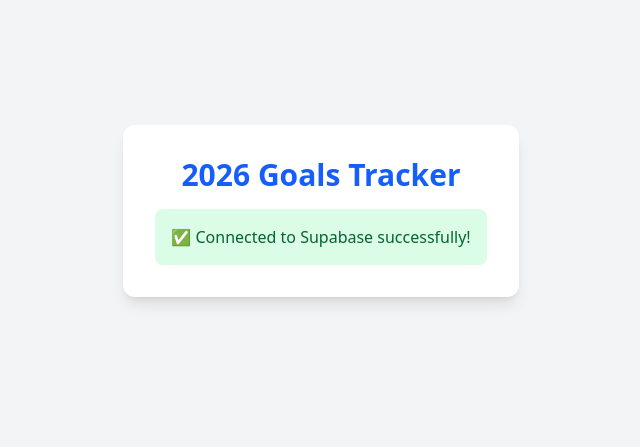
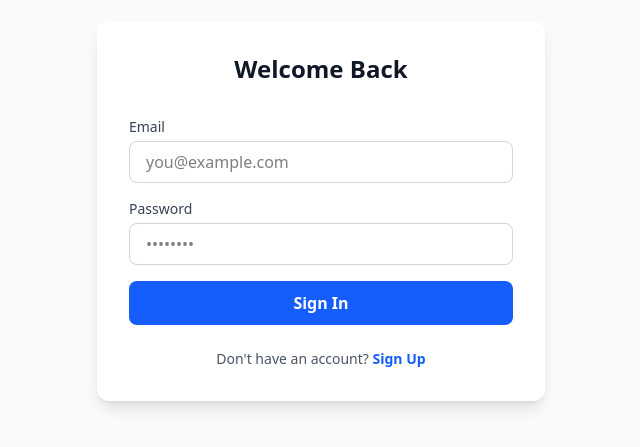
Before and after one commit to asejik/goals-2026, a React (Vite) app: page / in a window 1280 px wide. Shown: the part 189-636 px from the top of the page, without its empty margins (319-959 px from the left). Built offline with nearby package versions, Linux system fonts and the light colour scheme; no server answers; the database is empty.

Commit message:
feat: implement authentication with context and protection

```diff
--- a/src/App.jsx
+++ b/src/App.jsx
@@ -1,34 +1,48 @@
-import { useEffect, useState } from 'react';
+import { useAuth, AuthProvider } from './context/AuthContext';
+import Auth from './components/Auth';
 import { supabase } from './lib/supabase';
 
-export default function App() {
-  const [status, setStatus] = useState('Checking connection...');
+// This is an internal component to handle the logic cleanly
+function AppContent() {
+  const { user, signOut } = useAuth();
 
-  useEffect(() => {
-    async function checkConnection() {
-      try {
-        // Just try to select from the 'goals' table.
-        // It will return empty (because no data + RLS), but if it doesn't crash, we are good.
-        const { data, error } = await supabase.from('goals').select('*');
-        if (error) throw error;
-        setStatus('✅ Connected to Supabase successfully!');
-      } catch (err) {
-        setStatus('❌ Connection failed: ' + err.message);
-      }
-    }
-    checkConnection();
-  }, []);
+  if (!user) {
+    return <Auth />;
+  }
 
   return (
-    <div className="min-h-screen bg-gray-100 flex items-center justify-center">
-      <div className="bg-white p-8 rounded-xl shadow-lg text-center max-w-md">
-        <h1 className="text-3xl font-bold text-blue-600 mb-4">
-          2026 Goals Tracker
-        </h1>
-        <div className={`p-4 rounded-lg ${status.includes('✅') ? 'bg-green-100 text-green-800' : 'bg-red-100 text-red-800'}`}>
-          {status}
+    <div className="min-h-screen bg-gray-50">
+      {/* Navbar Placeholder */}
+      <nav className="bg-white shadow-sm border-b border-gray-200 px-6 py-4 flex justify-between items-center">
+        <h1 className="text-xl font-bold text-blue-600">2026 Goals</h1>
+        <div className="flex items-center gap-4">
+          <span className="text-sm text-gray-600">{user.email}</span>
+          <button
+            onClick={signOut}
+            className="text-sm text-red-600 hover:text-red-700 font-medium"
+          >
+            Sign Out
+          </button>
         </div>
-      </div>
+      </nav>
+
+      <main className="max-w-5xl mx-auto p-6">
+        <div className="bg-white rounded-xl shadow p-8 text-center">
+          <h2 className="text-2xl font-bold text-gray-800 mb-2">Welcome to your Dashboard</h2>
+          <p className="text-gray-500">You are securely logged in.</p>
+          <div className="mt-8 p-4 bg-blue-50 text-blue-800 rounded-lg inline-block">
+            Next Epic: Goal Management
+          </div>
+        </div>
+      </main>
     </div>
   );
 }
+
+export default function App() {
+  return (
+    <AuthProvider>
+      <AppContent />
+    </AuthProvider>
+  );
+}
--- /dev/null
+++ b/src/components/Auth.jsx
@@ -0,0 +1,102 @@
+import { useState } from 'react';
+import { useAuth } from '../context/AuthContext';
+
+export default function Auth() {
+  const [isLogin, setIsLogin] = useState(true);
+  const [email, setEmail] = useState('');
+  const [password, setPassword] = useState('');
+  const [loading, setLoading] = useState(false);
+  const [error, setError] = useState(null);
+  const [message, setMessage] = useState(null);
+
+  const { signIn, signUp } = useAuth();
+
+  const handleAuth = async (e) => {
+    e.preventDefault();
+    setLoading(true);
+    setError(null);
+    setMessage(null);
+
+    try {
+      if (isLogin) {
+        const { error } = await signIn({ email, password });
+        if (error) throw error;
+      } else {
+        const { error } = await signUp({ email, password });
+        if (error) throw error;
+        setMessage('Check your email for the confirmation link!');
+      }
+    } catch (err) {
+      setError(err.message);
+    } finally {
+      setLoading(false);
+    }
+  };
+
+  return (
+    <div className="min-h-screen bg-gray-50 flex items-center justify-center p-4">
+      <div className="max-w-md w-full bg-white rounded-xl shadow-lg p-8">
+        <h2 className="text-2xl font-bold text-center text-gray-900 mb-8">
+          {isLogin ? 'Welcome Back' : 'Start Your 2026 Journey'}
+        </h2>
+
+        {error && (
+          <div className="bg-red-50 text-red-600 p-3 rounded-lg text-sm mb-4">
+            {error}
+          </div>
+        )}
+
+        {message && (
+          <div className="bg-green-50 text-green-600 p-3 rounded-lg text-sm mb-4">
+            {message}
+          </div>
+        )}
+
+        <form onSubmit={handleAuth} className="space-y-4">
+          <div>
+            <label className="block text-sm font-medium text-gray-700 mb-1">Email</label>
+            <input
+              type="email"
+              value={email}
+              onChange={(e) => setEmail(e.target.value)}
+              className="w-full px-4 py-2 border border-gray-300 rounded-lg focus:ring-2 focus:ring-blue-500 focus:border-blue-500 outline-none transition-all"
+              placeholder="you@example.com"
+              required
+            />
+          </div>
+
+          <div>
+            <label className="block text-sm font-medium text-gray-700 mb-1">Password</label>
+            <input
+              type="password"
+              value={password}
+              onChange={(e) => setPassword(e.target.value)}
+              className="w-full px-4 py-2 border border-gray-300 rounded-lg focus:ring-2 focus:ring-blue-500 focus:border-blue-500 outline-none transition-all"
+              placeholder="••••••••"
+              required
+              minLength={6}
+            />
+          </div>
+
+          <button
+            type="submit"
+            disabled={loading}
+            className="w-full bg-blue-600 hover:bg-blue-700 text-white font-semibold py-2.5 rounded-lg transition-colors disabled:opacity-50 disabled:cursor-not-allowed"
+          >
+            {loading ? 'Processing...' : (isLogin ? 'Sign In' : 'Create Account')}
+          </button>
+        </form>
+
+        <div className="mt-6 text-center text-sm text-gray-600">
+          {isLogin ? "Don't have an account? " : "Already have an account? "}
+          <button
+            onClick={() => setIsLogin(!isLogin)}
+            className="text-blue-600 font-semibold hover:text-blue-700"
+          >
+            {isLogin ? 'Sign Up' : 'Log In'}
+          </button>
+        </div>
+      </div>
+    </div>
+  );
+}
--- /dev/null
+++ b/src/context/AuthContext.jsx
@@ -0,0 +1,40 @@
+import { createContext, useContext, useEffect, useState } from 'react';
+import { supabase } from '../lib/supabase';
+
+const AuthContext = createContext({});
+
+export const useAuth = () => useContext(AuthContext);
+
+export const AuthProvider = ({ children }) => {
+  const [user, setUser] = useState(null);
+  const [loading, setLoading] = useState(true);
+
+  useEffect(() => {
+    // 1. Check active session on mount
+    supabase.auth.getSession().then(({ data: { session } }) => {
+      setUser(session?.user ?? null);
+      setLoading(false);
+    });
+
+    // 2. Listen for changes (Sign in, Sign out)
+    const { data: { subscription } } = supabase.auth.onAuthStateChange((_event, session) => {
+      setUser(session?.user ?? null);
+      setLoading(false);
+    });
+
+    return () => subscription.unsubscribe();
+  }, []);
+
+  const value = {
+    user,
+    signIn: (data) => supabase.auth.signInWithPassword(data),
+    signUp: (data) => supabase.auth.signUp(data),
+    signOut: () => supabase.auth.signOut(),
+  };
+
+  return (
+    <AuthContext.Provider value={value}>
+      {!loading && children}
+    </AuthContext.Provider>
+  );
+};
```
